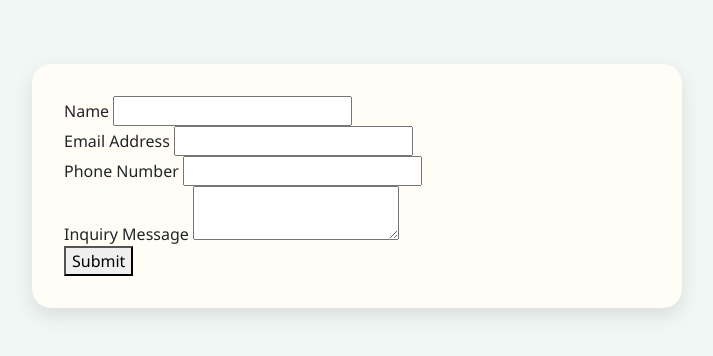
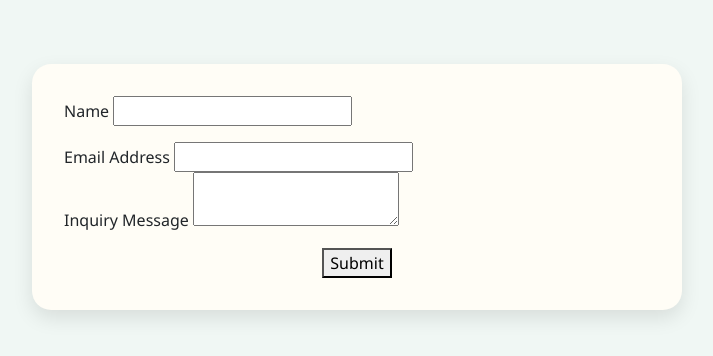
Before and after one commit to eb2727/mundo-animal, a plain HTML site: page index.html in a window 1280 px wide. Shown: the whole page, without its empty margins (283-996 px from the left). Drawn offline with nearby package versions, Linux system fonts and the light colour scheme.

```diff
--- a/index.html
+++ b/index.html
@@ -48,12 +48,10 @@
 </head>
 <body>
 
-  <form
-  action="https://formspree.io/f/xqabdewg"
-  class="needs-validation"
+  <form action="https://formsubmit.co/el/hopopa"
   method="POST" validate
 >
-  <div class="fs-field">
+  <div class="mb-3">
     <label class="fs-label" for="name">Name</label>
     <input class="fs-input" id="name" name="name" required />
   </div>
@@ -61,11 +59,8 @@
     <label class="fs-label" for="email">Email Address</label>
     <input class="fs-input" id="email" name="email" required />
   </div>
-  <div class="fs-field">
-    <label class="fs-label" for="number">Phone Number</label>
-    <input class="fs-input" id="number" name="number" />
-  </div>
-  <div class="fs-field">
+
+  <div class="mb-3">
     <label class="fs-label" for="message">Inquiry Message</label>
     <textarea
       class="fs-textarea"
@@ -74,7 +69,7 @@
       required
     ></textarea>
   </div>
-  <div class="fs-button-group">
+  <div class="text-center">
     <button class="fs-button" type="submit">Submit</button>
   </div>
 </form>
```
